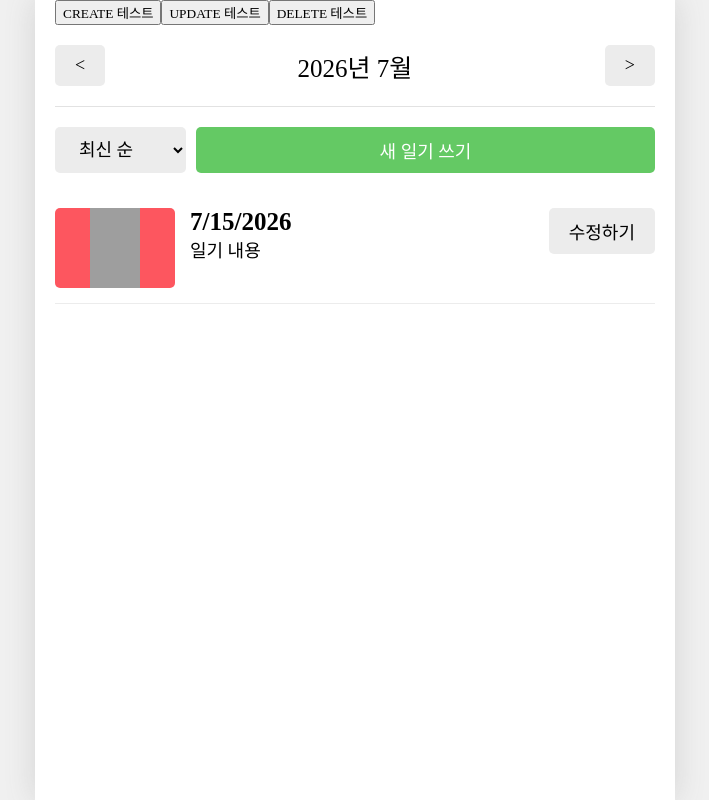
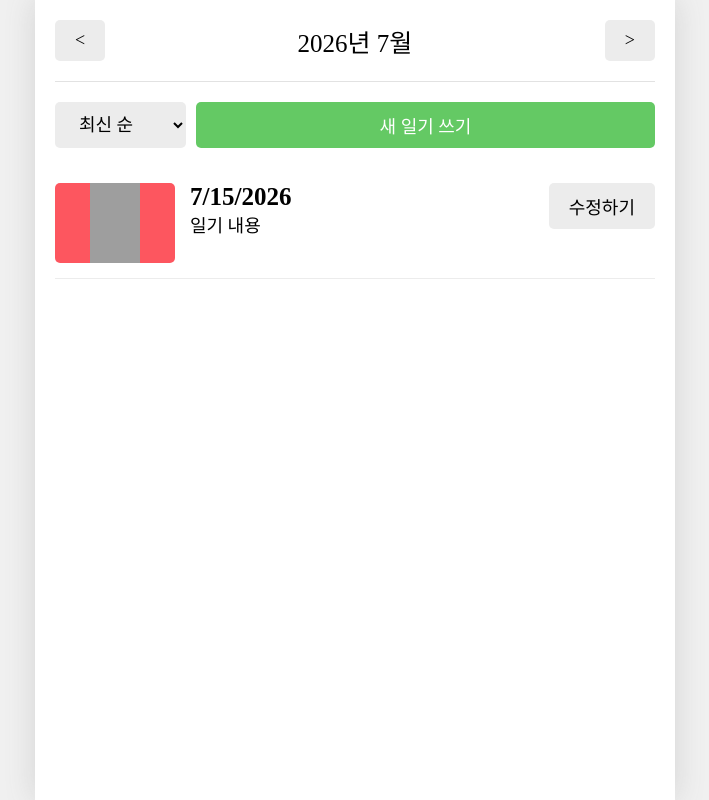
Before and after one commit to hxx-dev/emotional-diary, a React (Vite) app: page / in a window 1280 px wide. Shown: the whole page, without its empty margins (285-994 px from the left). Built offline with nearby package versions, Linux system fonts and the light colour scheme; grey boxes are pictures that could not be loaded; a web font is replaced by a local one.

Commit message:
:recycle:Refactor: 테스트 코드 삭제

```diff
--- a/src/App.jsx
+++ b/src/App.jsx
@@ -80,27 +80,6 @@ function App() {
   };
   return (
     <>
-      <button
-        onClick={() => {
-          onCreate(new Date().getTime(), 1, "테스트 내용");
-        }}
-      >
-        CREATE 테스트
-      </button>
-      <button
-        onClick={() => {
-          onUpdate(1, new Date().getTime(), 3, "수정된 내용");
-        }}
-      >
-        UPDATE 테스트
-      </button>
-      <button
-        onClick={() => {
-          onDelete(1);
-        }}
-      >
-        DELETE 테스트
-      </button>
       <DataContext.Provider value={data}>
         <FuncContext.Provider
           value={{
```
